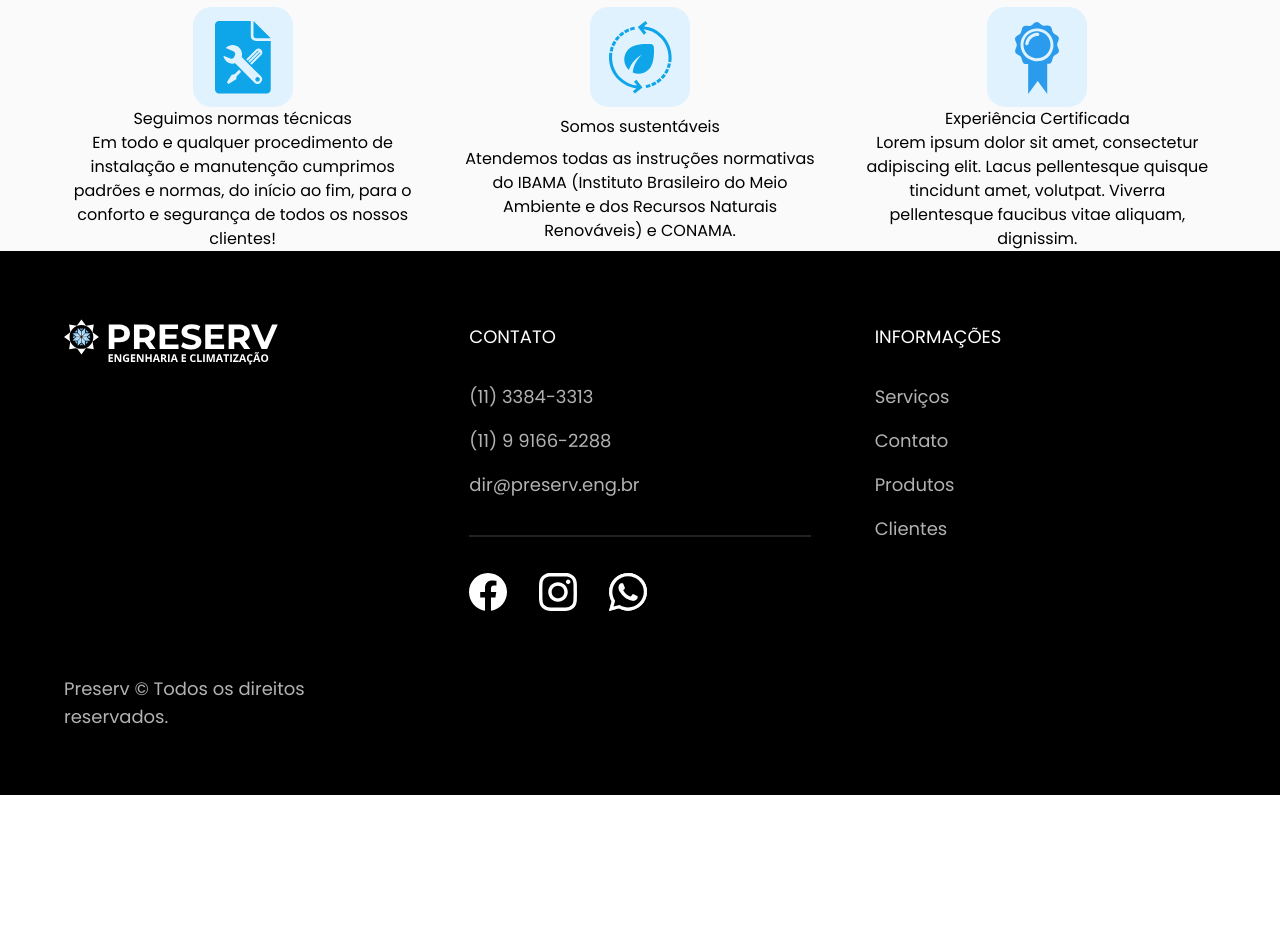
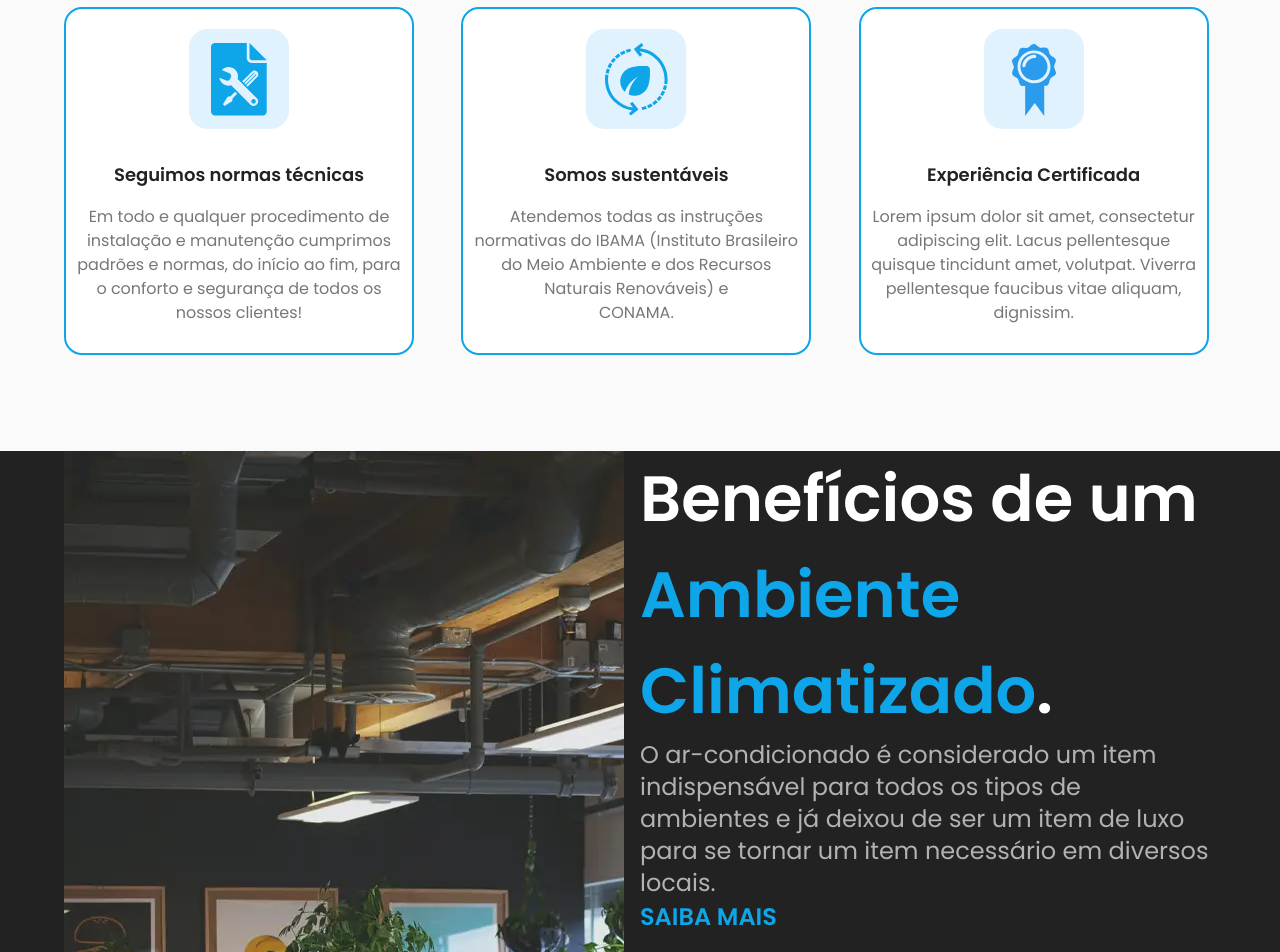
Before and after one commit to okborges/preserv, a Nuxt app: page / in a window 1280 px wide. Shown: the part 1060-2012 px from the top of the page. Before the commit the page ends 1855 px from the top, so only its background shows below. Built offline with nearby package versions, Linux system fonts and the light colour scheme.

Commit message:
section 2

```diff
--- /dev/null
+++ b/components/SectionDois.vue
@@ -0,0 +1,42 @@
+<template>
+  <section class="bg-inicial px-5">
+    <div class="max-w-6xl mx-auto">
+      <div class="grid lg:grid-cols-2">
+        <img src="../static/img/img-2.webp" alt="" />
+        <div>
+          <h2 class="titulo">
+            Benefícios de um
+            <span class="text-azul-3">Ambiente Climatizado</span>.
+          </h2>
+          <p class="text-cinza-claro text-2xl">
+            O ar-condicionado é considerado um item indispensável para todos os
+            tipos de ambientes e já deixou de ser um item de luxo para se tornar
+            um item necessário em diversos locais.
+          </p>
+          <p class="saiba">SAIBA MAIS</p>
+        </div>
+      </div>
+    </div>
+  </section>
+</template>
+
+<script>
+export default {};
+</script>
+
+<style scoped>
+.bg-inicial {
+  background-color: #222222;
+  box-shadow: inset 0 -120px #fafafa;
+}
+.titulo {
+  color: #ffffff;
+  font-size: 4rem;
+  font-weight: 600;
+}
+.saiba {
+  color: #0ea5e9;
+  font-size: 1.5rem;
+  font-weight: 600;
+}
+</style>
--- a/components/SectionUm.vue
+++ b/components/SectionUm.vue
@@ -1,11 +1,14 @@
 <template>
-  <section class="bg-clarinho px-5">
+  <section class="bg-clarinho px-5 pb-24">
     <div class="max-w-6xl mx-auto">
-      <h2 class="text-center text-6xl font-normal pb-16">
+      <h2
+        class="text-center text-4xl font-normal pb-16 text-preto-fosco sm:text-6xl"
+      >
         Por que escolher a <span class="text-azul-1">Preserv ?</span>
       </h2>
-      <div class="grid grid-cols-3 gap-10">
-        <div class="card text-center">
+      <div class="grid justify-center gap-10 xl:grid-cols-3">
+        <div class="card text-center py-5">
+          <div class="pb-8">
             <svg
               width="100"
               height="100"
@@ -19,14 +22,18 @@
                 fill="#0EA5E9"
               />
             </svg>
-          <h3>Seguimos normas técnicas</h3>
-          <p>
+          </div>
+          <h3 class="pb-2 text-lg font-semibold text-preto-fosco">
+            Seguimos normas técnicas
+          </h3>
+          <p class="p-2 text-cinza-escuro">
             Em todo e qualquer procedimento de instalação e manutenção cumprimos
             padrões e normas, do início ao fim, para o conforto e segurança de
             todos os nossos clientes!
           </p>
         </div>
-        <div class="card text-center">
+        <div class="card text-center py-5">
+          <div class="pb-8">
             <svg
               width="100"
               height="100"
@@ -96,14 +103,20 @@
                 fill="#0EA5E9"
               />
             </svg>
-          <h3>Somos sustentáveis</h3>
-          <p>
+          </div>
+          <h3 class="pb-2 text-lg font-semibold text-preto-fosco">
+            Somos sustentáveis
+          </h3>
+          <p class="p-2 text-cinza-escuro">
             Atendemos todas as instruções normativas do IBAMA (Instituto
             Brasileiro do Meio Ambiente e dos Recursos Naturais Renováveis) e
+            <br />
             CONAMA.
           </p>
         </div>
-        <div class="card text-center">
+
+        <div class="card text-center py-5">
+          <div class="pb-8">
             <svg
               width="100"
               height="100"
@@ -117,8 +130,11 @@
                 fill="#2B9CED"
               />
             </svg>
-          <h3>Experiência Certificada</h3>
-          <p>
+          </div>
+          <h3 class="pb-2 text-lg font-semibold text-preto-fosco">
+            Experiência Certificada
+          </h3>
+          <p class="p-2 text-cinza-escuro">
             Lorem ipsum dolor sit amet, consectetur adipiscing elit. Lacus
             pellentesque quisque tincidunt amet, volutpat. Viverra pellentesque
             faucibus vitae aliquam, dignissim.
@@ -140,6 +156,16 @@ export default {};
 .card {
   display: grid;
   justify-items: center;
+  width: 350px;
+  height: auto;
+
+  background: #ffffff;
+  border: 2px solid #0ea5e9;
+  border-radius: 18px;
+}
+.card:hover {
+  cursor: pointer;
+  box-shadow: 0px 0px 0px 6px #e0f2fe;
+  transition: 0.2s;
 }
 </style>
->
--- a/pages/index.vue
+++ b/pages/index.vue
@@ -2,12 +2,15 @@
   <div>
     <MainPincipal />
     <SectionUm />
+    <SectionDois />
   </div>
 </template>
 
 <script>
+import SectionDois from "~/components/SectionDois.vue";
 export default {
   name: "IndexPage",
+  components: { SectionDois },
 };
 </script>
 
```
Also changed, not shown: static/img/img-2.webp (added). Lines whose indentation alone changed are shown as unchanged.
